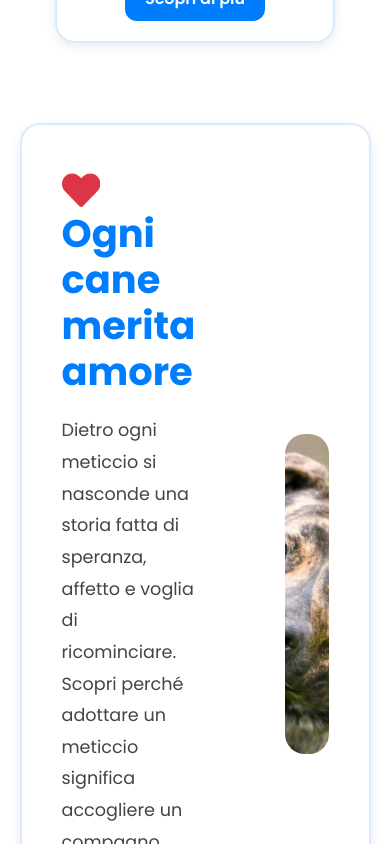
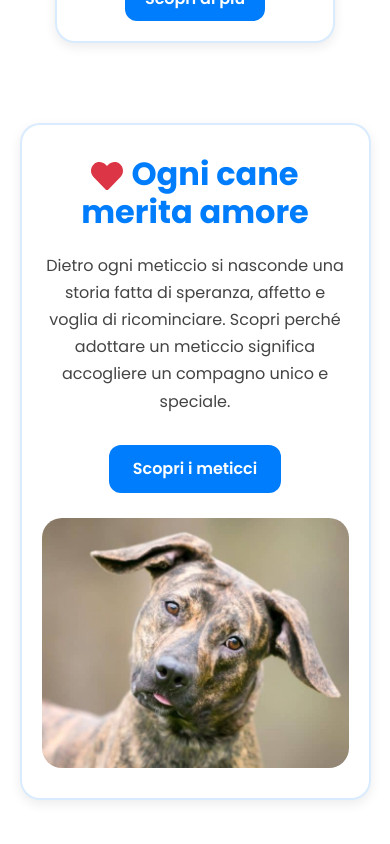
Before and after one commit to MichelaPellegrini01/FRONTEND, a React (Vite) app in the folder front-end-capstone/: page / in a window 390 px wide. Shown: the part 2280-3124 px from the top of the page. Built offline with nearby package versions, Linux system fonts and the light colour scheme.

Commit message:
migliorato il responsive

```diff
--- a/front-end-capstone/src/components/MixedBreedPrev.css
+++ b/front-end-capstone/src/components/MixedBreedPrev.css
@@ -85,3 +85,57 @@
 
   display: block;
 }
+
+@media (max-width: 768px) {
+
+  .mixedBreedPrev {
+
+    flex-direction: column;
+
+    gap: 25px;
+
+    text-align: center;
+
+    padding: 30px 20px;
+
+  }
+
+  .mixedBreedPrevText {
+
+    padding: 0;
+
+  }
+
+  .mixedBreedPrevText h2 {
+
+    font-size: 2rem;
+
+  }
+
+  .mixedBreedPrevText p {
+
+    font-size: 1rem;
+
+    line-height: 1.7;
+
+  }
+
+  .mixedBreedPrevImage {
+
+    padding: 0;
+
+    width: 100%;
+
+  }
+
+  .mixedBreedPrevImage img {
+
+    width: 100%;
+
+    max-width: 320px;
+
+    height: 250px;
+
+  }
+
+}
--- a/front-end-capstone/src/pages/DogDetail.css
+++ b/front-end-capstone/src/pages/DogDetail.css
@@ -85,3 +85,25 @@
   margin-top: 10px;
   line-height: 1.5;
 }
+
+@media (max-width: 768px) {
+
+  .dogDetail h1 {
+    font-size: 2rem;
+  }
+
+  .dogStats {
+    grid-template-columns: 1fr;
+  }
+
+  .dogStats div {
+    padding: 18px;
+  }
+
+  .dogInfo h2,
+  .detailCard h2,
+  .commentsSection h2 {
+    font-size: 1.6rem;
+  }
+
+}
--- a/front-end-capstone/src/pages/MixedBreed.css
+++ b/front-end-capstone/src/pages/MixedBreed.css
@@ -180,7 +180,7 @@
 
     border-radius:30px;
 
-    padding:60px;
+    padding:30px;
 
 }
 
@@ -215,3 +215,66 @@
     color:#0b4f94;
 
 }
+
+@media (max-width: 768px) {
+
+  .heroSection {
+    height: 520px;
+    background-position: 70% center;
+  }
+
+  .heroOverlay {
+    background: linear-gradient(
+      to bottom,
+      rgba(255,255,255,0.90),
+      rgba(255,255,255,0.35)
+    );
+  }
+
+  .heroText {
+    width: 100%;
+    padding: 30px;
+    text-align: center;
+  }
+
+  .heroText h1 {
+    font-size: 3rem;
+  }
+
+  .heroText h2 {
+    font-size: 1.8rem;
+  }
+
+  .heroText p {
+    font-size: 1rem;
+    line-height: 1.6;
+  }
+.historyContent {
+
+    flex-direction: column;
+
+}
+
+.historyCard{
+
+    width:100%;
+
+}
+ .historyText h2{
+
+    font-size:2rem;
+
+}
+
+.valueSection h2{
+
+    font-size:2rem;
+
+}
+
+.adoptionContent h2{
+
+    font-size:2rem;
+
+}
+}
```
